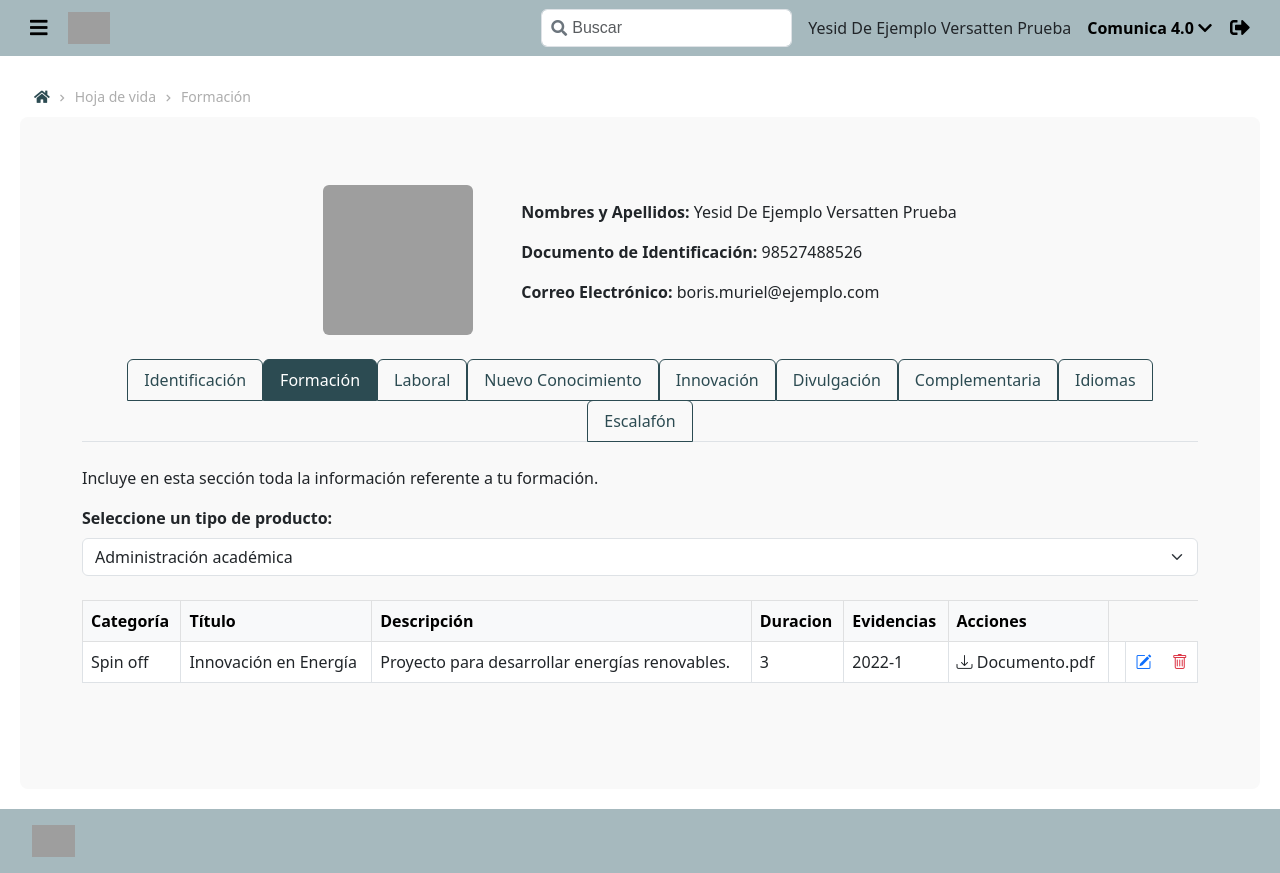
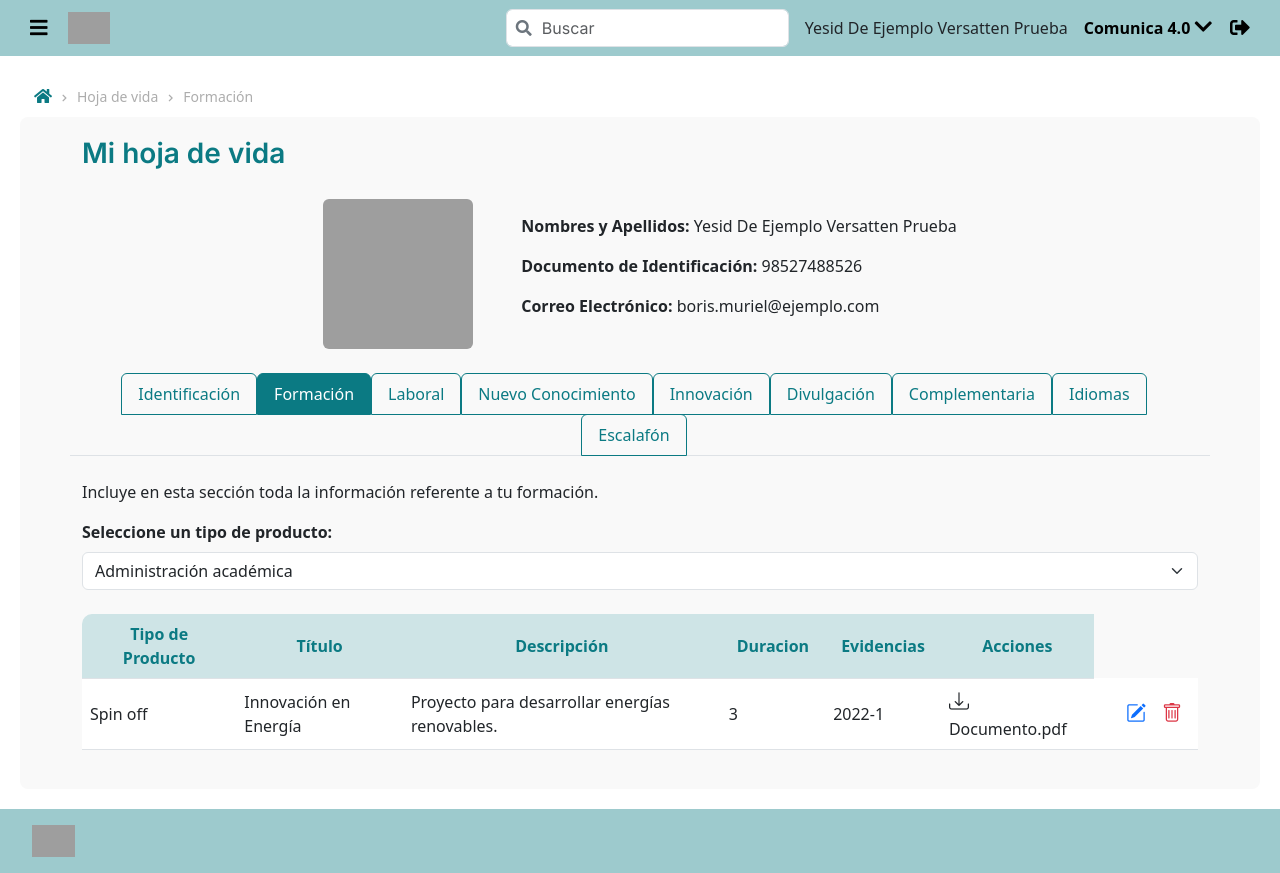
Before and after one commit to BORIS-MURIEL-EDUCATIC/escalafon-ejemplo, a plain HTML site: page index.html in a window 1280 px wide. Both pictures are taken after a click on the tab "Formación". Drawn offline with nearby package versions, Linux system fonts and the light colour scheme; grey boxes are pictures that could not be loaded.

Commit message:
ajuste estilos tabla

```diff
--- a/index.html
+++ b/index.html
@@ -11,6 +11,11 @@
   <link href="https://cdnjs.cloudflare.com/ajax/libs/bootstrap-icons/1.9.1/font/bootstrap-icons.min.css"
     rel="stylesheet">
   <link rel="stylesheet" href="https://use.fontawesome.com/releases/v5.12.1/css/all.css" crossorigin="anonymous">
+  <link rel="preconnect" href="https://fonts.googleapis.com">
+  <link rel="preconnect" href="https://fonts.gstatic.com" crossorigin>
+  <link
+    href="https://fonts.googleapis.com/css2?family=Inter:ital,opsz,wght@0,14..32,100..900;1,14..32,100..900&display=swap"
+    rel="stylesheet">
   <link rel="stylesheet" href="styles/styles.css">
   <script src="https://cdnjs.cloudflare.com/ajax/libs/jquery/3.6.0/jquery.min.js"></script>
 </head>
@@ -67,7 +72,16 @@
     </div>
 
     <div class="edu-container">
-      <div class="container mt-5">
+      <div class="container">
+        <div class="row mb-4">
+          <div class="col-12">
+            <section>
+              <h3 class="page-title">Mi hoja de vida</h3>
+            </section>
+          </div>
+        </div>
+
+        <div class="row">
           <div class="d-flex align-items-center justify-content-center mb-4">
             <div class="me-5" style="margin-right: 80px;">
               <img src="https://www.w3schools.com/w3images/avatar2.png" alt="Foto del Docente" class="img-fluid rounded"
@@ -79,7 +93,9 @@
               <p><strong>Correo Electrónico:</strong> boris.muriel@ejemplo.com</p>
             </div>
           </div>
+        </div>
 
+        <div class="row">
           <!-- Tabs Navigation with custom styles -->
           <ul class="nav nav-tabs mb-4" id="myTab" role="tablist">
             <li class="nav-item">
@@ -91,8 +107,8 @@
                 aria-controls="formacion" aria-selected="false">Formación</a>
             </li>
             <li class="nav-item">
-            <a class="nav-link" id="laboral-tab" data-bs-toggle="tab" href="#laboral" role="tab" aria-controls="laboral"
-              aria-selected="false">Laboral</a>
+              <a class="nav-link" id="laboral-tab" data-bs-toggle="tab" href="#laboral" role="tab"
+                aria-controls="laboral" aria-selected="false">Laboral</a>
             </li>
             <li class="nav-item">
               <a class="nav-link" id="nuevo-conocimiento-tab" data-bs-toggle="tab" href="#nuevo-conocimiento" role="tab"
@@ -111,12 +127,12 @@
                 aria-controls="complementaria" aria-selected="false">Complementaria</a>
             </li>
             <li class="nav-item">
-            <a class="nav-link" id="idiomas-tab" data-bs-toggle="tab" href="#idiomas" role="tab" aria-controls="idiomas"
-              aria-selected="false">Idiomas</a>
+              <a class="nav-link" id="idiomas-tab" data-bs-toggle="tab" href="#idiomas" role="tab"
+                aria-controls="idiomas" aria-selected="false">Idiomas</a>
             </li>
             <li class="nav-item">
-            <a class="nav-link" id="escalafon-tab" data-bs-toggle="tab" href="#escalafon" role="tab" aria-controls="escalafon"
-              aria-selected="false">Escalafón</a>
+              <a class="nav-link" id="escalafon-tab" data-bs-toggle="tab" href="#escalafon" role="tab"
+                aria-controls="escalafon" aria-selected="false">Escalafón</a>
             </li>
           </ul>
 
@@ -156,14 +172,15 @@
             </div>
 
             <div class="tab-pane fade" id="escalafon" role="tabpanel" aria-labelledby="escalafon-tab">
-            <p>Contenido de Escalafón.</p>
+              <div id="escalafonContent"></div>
+            </div>
           </div>
         </div>
       </div>
     </div>
   </div>
 
-  <div class="edu-footer" style="--edu-footer-percentage: 60%;"><img alt="Logo institucional"
+  <div class="edu-footer"><img alt="Logo institucional"
       src="https://eiadigital.eia.edu.co/cas/images/logos/eia/logoLogin.png"></div>
 
   <script src="https://cdn.jsdelivr.net/npm/bootstrap@5.3.0/dist/js/bootstrap.bundle.min.js"></script>
--- a/pages/formacion.html
+++ b/pages/formacion.html
@@ -31,11 +31,11 @@
 </div>
 
 <!-- Table for Added Products -->
-<div style="width: 100%; overflow-x: scroll;">
-  <table class="table table-bordered">
-    <thead class="table-light">
+<div class="table-container">
+  <table class="table">
+    <thead>
       <tr>
-        <th>Categoría</th>
+        <th>Tipo de Producto</th>
         <th>Título</th>
         <th>Descripción</th>
         <th>Duracion</th>
@@ -50,12 +50,13 @@
         <td>Proyecto para desarrollar energías renovables.</td>
         <td>3</td>
         <td>2022-1</td>
-        <td><i class="bi bi-download" role="button"></i> Documento.pdf</td>
-
+        <td><i class="bi bi-download"></i> Documento.pdf</td>
         <td></td>
-        <td class="text-center">
-          <i class="bi bi-pencil-square text-primary me-3" role="button"></i>
-          <i class="bi bi-trash text-danger" role="button"></i>
+        <td>
+          <div class="d-flex flex-row justify-content-around">
+            <i class="bi bi-pencil-square text-primary p-2 pointer"></i>
+            <i class="bi bi-trash text-danger p-2 pointer"></i>
+          </div>
         </td>
       </tr>
     </tbody>
--- a/scripts/nuevoConocimiento.js
+++ b/scripts/nuevoConocimiento.js
@@ -19,20 +19,6 @@ function setupCategoriaChangeHandler() {
     const selectedValue = $(this).val();
     setValues(selectedValue);
   });
-}
-
-function setOtherFields(selectedFieldIds) {
-  const allFieldIds = [
-    "div-radicado",
-    "div-certificado",
-    "div-articulo",
-    "div-contratoPat",
-    "div-contrato",
-    "div-tipo-libro"
-  ];
-
-  allFieldIds.forEach(fieldId => $('#' + fieldId).hide());
-  selectedFieldIds.forEach(fieldId => $('#' + fieldId).show());
 }
 
 function setValues(value) {
@@ -81,6 +67,20 @@ function setValues(value) {
 
   if (categoriaInfo[value]) {
     hidecategoryInfo(categoriaInfo[value].description);
-    setOtherFieldsDiv(categoriaInfo[value].fieldIds);
+    setOtherFields(categoriaInfo[value].fieldIds);
   }
 }
+
+function setOtherFields(selectedFieldIds) {
+  const allFieldIds = [
+    "div-radicado",
+    "div-certificado",
+    "div-articulo",
+    "div-contratoPat",
+    "div-contrato",
+    "div-tipo-libro"
+  ];
+
+  allFieldIds.forEach(fieldId => $('#' + fieldId).hide());
+  selectedFieldIds.forEach(fieldId => $('#' + fieldId).show());
+}
--- a/styles/styles.css
+++ b/styles/styles.css
@@ -9,10 +9,76 @@ body {
   flex-direction: column;
 }
 
+button {
+  outline: unset;
+  background: unset;
+  border: unset;
+  padding: unset;
+  text-align: unset;
+}
+
+img {
+  overflow-clip-margin: content-box;
+  overflow: clip;
+}
+
+table {
+  width: 100%;
+  border-collapse: collapse;
+  border-radius: 10%;
+}
+
+thead tr th {
+  background-color: color-mix(in srgb, #0B7A83, white 80%) !important;
+  position: relative;
+  color: #0B7A83 !important;
+  padding: .5rem 1rem !important;
+  box-sizing: border-box;
+  text-align: center;
+  vertical-align: middle;
+}
+
+th,
+td {
+  box-sizing: border-box;
+  vertical-align: middle;
+}
+
+i {
+  font-size: 20px;
+}
+
+.pointer {
+  cursor: pointer;
+}
+
+.edu-btn-primary {
+  background-color: #0B7A83;
+  color: white;
+}
+
+.table-container {
+  width: 100%;
+  overflow-x: auto;
+  border-radius: 10px;
+}
+
+.page-title {
+  margin-bottom: .25rem;
+  font-weight: 600;
+  font-size: 1.75rem;
+  color: #0B7A83;
+  font-family: "Inter", serif !important;
+}
+
 .edu-breadcrumbs {
   width: 100%;
   display: flex;
   margin: .625rem 0;
+}
+
+.edu-breadcrumbs i {
+  font-size: 16px;
 }
 
 .edu-breadcrumbs ul {
@@ -33,7 +99,7 @@ body {
 }
 
 .edu-breadcrumbs ul li a {
-  color: #2c4b52;
+  color: #0B7A83;
   text-decoration: none;
   font-size: .875rem;
 }
@@ -67,7 +133,7 @@ body {
 }
 
 h5.subtitulo {
-  color: #21505D;
+  color: #0B7A83;
   font-weight: 700;
   font-size: 18px;
 }
@@ -77,30 +143,17 @@ h5.subtitulo {
 }
 
 .nav-link.active {
-  background-color: #2c4b52 !important;
+  background-color: #0B7A83 !important;
   color: white !important;
 }
 
 .nav-link {
-  border-color: #2c4b52 !important;
-  color: #2c4b52 !important;
+  border-color: #0B7A83 !important;
+  color: #0B7A83 !important;
 }
 
 .edu-nav-bar {
-  background-color: color-mix(in srgb, #21505D, transparent 60%);
-}
-
-button {
-  outline: unset;
-  background: unset;
-  border: unset;
-  padding: unset;
-  text-align: unset;
-}
-
-img {
-  overflow-clip-margin: content-box;
-  overflow: clip;
+  background-color: color-mix(in srgb, #0B7A83, transparent 60%);
 }
 
 .btn-icon {
@@ -126,12 +179,13 @@ img {
 }
 
 .input-icon input {
-  font-family: inter-standar, sans-serif;
+  font-family: "Inter", serif !important;
   color: #6c757d;
-  padding-left: 30px;
+  padding-left: 35px;
 }
 
 .input-icon i {
+  font-size: 16px;
   position: absolute;
   left: 10px;
   top: 50%;
@@ -143,7 +197,7 @@ img {
   display: flex;
   justify-content: space-between;
   width: 100%;
-  background-color: color-mix(in srgb, #21505D, transparent 60%);
+  background-color: color-mix(in srgb, #0B7A83, transparent 60%);
   padding: 1rem 2rem;
   margin-top: auto;
 }
```
Also changed, not shown: pages/divulgacion.html (+14 -12 lines), pages/escalafon.html (added, +5 -0 lines), pages/innovaccion.html (+40 -27 lines), pages/nuevoConocimiento.html (+9 -8 lines), scripts/escalafon.js (added, +11 -0 lines). Lines whose indentation alone changed are shown as unchanged.
